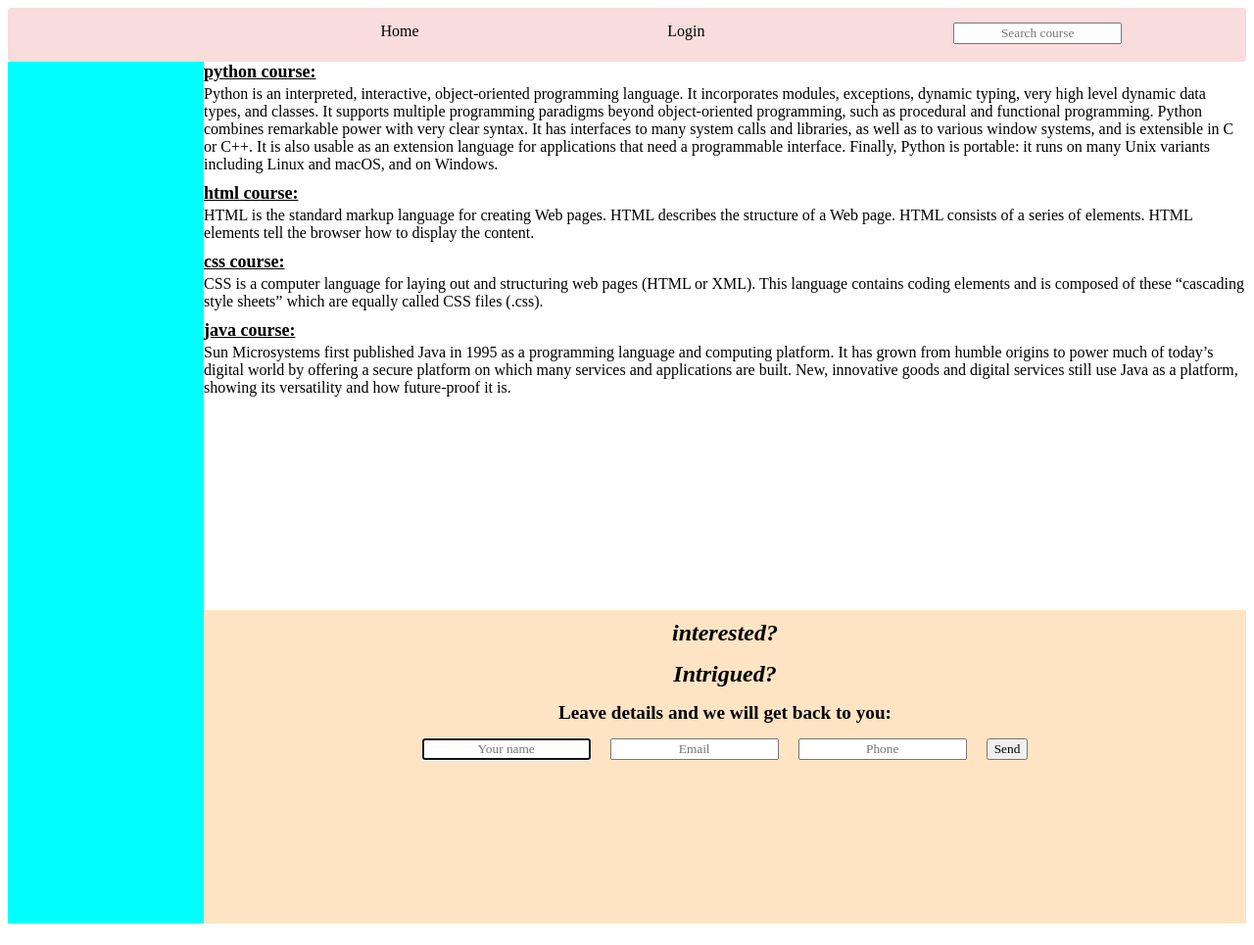
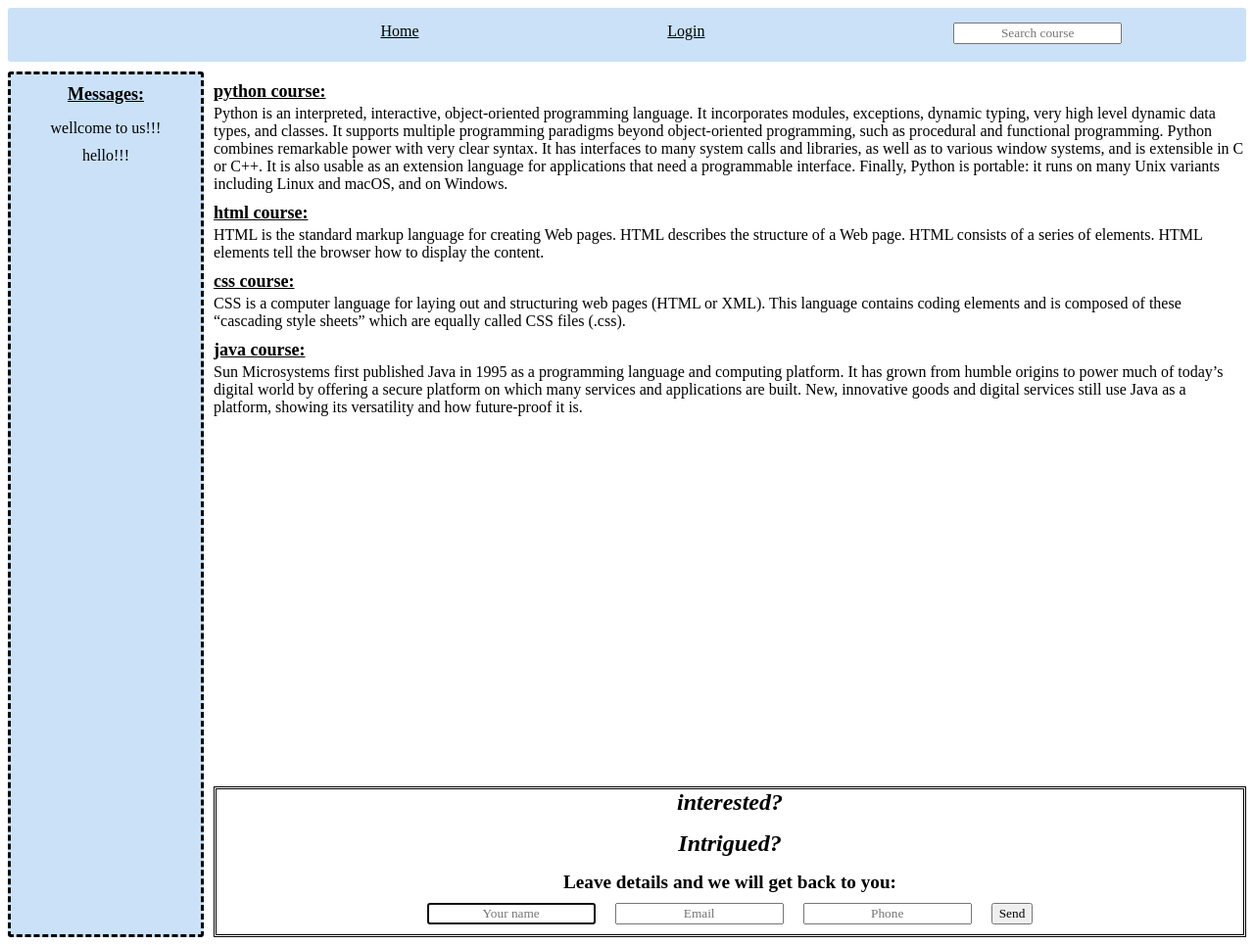
Before and after one commit to michalboim/students, a Flask app: page /search_course in a window 1280 px wide. Shown: the whole page at 98% size. Before the commit the page ends 943 px from the top, so only its background shows below. Run offline with Flask 3, Linux system fonts and the light colour scheme; data comes from the database, SQL or seed files in the repository; both versions use the stored data as it was after the commit.

Commit message:
nome messages

```diff
--- a/app.py
+++ b/app.py
@@ -226,6 +226,17 @@ def add_interested():
     email=request.json['email']
     phone=request.json['phone']
     return [f"Thank you {name}, We will contact you soon"]
+
+@app.route('/home_messages')
+def home_messages():
+    messages=crud.read_two_if('message, time', 'messages', 'location', 'home_page', 'status', 'Publish')
+    messages_list=[]
+    for mess in messages:
+        m={}
+        m['text']=mess[0]
+        m['time']=mess[1]
+        messages_list.append(m)
+    return messages_list
 
 # start routes:
 @app.route('/')
@@ -1206,7 +1217,6 @@ def show_message(message_id): #returns whether a message has been added or not
             jinja['note']='An error occurred while posting the message'
         else:
             jinja['note']=f'"{message[0][0]}" message added successfully'
-            return message[0][1]
     return render_template ('administrator.html',log=log, info=info, admin_id=session['id'], jinja=jinja)
 
 @app.route('/message_update/<message_id>', methods=['get','post'])
@@ -1262,33 +1272,38 @@ def message_update(message_id):
                 chosen['checked']=''
                 jinja['chosen_course'].append(chosen)
     if request.method=='POST':
-        new_loctions=request.form.getlist('choose_loction')
-        if len(new_loctions)==0:
-            jinja['note']='No location to post the message was chosen'
-            return render_template ('administrator.html',log=log, info=info, admin_id=session['id'], jinja=jinja)
-        else:
-            crud.update_if('messages', 'message, location, status',f"'{request.form['message']}', '','{request.form['status']}'", 'id', message_id)
-            for new in new_loctions:
-                try:
-                    new=int(new)
-                    if new in old_location_id:
-                        crud.update_two_if('messages_courses', 'status', request.form['status'], 'message_id', message_id, 'course_id', new)
-                    else:
-                        crud.create('messages_courses', 'message_id, course_id', f"'{message_id}','{new}'")
-                except:
-                    pass
-                if new=='home_page':
-                    crud.update_if('messages', 'location', "'home_page'", 'id', message_id)
-                if new=='all_courses':
-                       for course in courses:
-                            try:
-                               crud.create('messages_courses', 'message_id, course_id, status', f"'{message_id}','{course.tid}','{request.form['status']}'")
-                            except:
-                               pass
-            for old in old_location_id:
-                if str(old) not in new_loctions:
-                    crud.update_two_if('messages_courses', 'status', f"'Delete'", 'message_id', message_id, 'course_id', old)
-        return redirect(url_for('message_update', message_id=message_id))
+        if request.form['status']=='Not Publish':
+            crud.update_if('messages', 'location, status', f"'','{request.form['status']}'", 'id', message_id)
+            crud.update_if('messages_courses', 'status', "'Delete'", 'message_id', message_id)
+            return redirect(url_for('message_update', message_id=message_id))
+        else:
+            new_loctions=request.form.getlist('choose_loction')
+            if len(new_loctions)==0:
+                jinja['note']='No location to post the message was chosen'
+                return render_template ('administrator.html',log=log, info=info, admin_id=session['id'], jinja=jinja)
+            else:
+                crud.update_if('messages', 'message, location, status',f"'{request.form['message']}', '','{request.form['status']}'", 'id', message_id)
+                for new in new_loctions:
+                    try:
+                        new=int(new)
+                        if new in old_location_id:
+                            crud.update_two_if('messages_courses', 'status', request.form['status'], 'message_id', message_id, 'course_id', new)
+                        else:
+                            crud.create('messages_courses', 'message_id, course_id', f"'{message_id}','{new}'")
+                    except:
+                        pass
+                    if new=='home_page':
+                        crud.update_if('messages', 'location', "'home_page'", 'id', message_id)
+                    if new=='all_courses':
+                        for course in courses:
+                                try:
+                                    crud.create('messages_courses', 'message_id, course_id, status', f"'{message_id}','{course.tid}','{request.form['status']}'")
+                                except:
+                                    pass
+                for old in old_location_id:
+                    if str(old) not in new_loctions:
+                        crud.update_two_if('messages_courses', 'status', f"'Delete'", 'message_id', message_id, 'course_id', old)
+            return redirect(url_for('message_update', message_id=message_id))
     else:
         return render_template ('administrator.html',log=log, info=info, admin_id=session['id'], jinja=jinja)
 
--- a/static/home.css
+++ b/static/home.css
@@ -1,12 +1,36 @@
+/*background-color: rgb(247, 239, 228);*/
 .home_main{
     display: grid;
     grid-template-columns:25vh;
-    grid-template-rows: 70vh 40vh ;
+    grid-template-rows: 90vh ;
+    margin-top: 10px;
 }
 .messages_main{
     grid-column: 1;
     grid-row: span 2;
-    background-color: aqua;
+    background-color:rgb(202, 225, 248);
+    border-radius: 3px 3px 3px 3px;
+    overflow: auto;
+    border-style: dashed;
+}
+.home_messages{
+    display: flex;
+    flex-direction: column;
+    gap: 15px;
+    padding-top: 10px;
+
+}
+.home_message_title{
+    font-size: large;
+    font-weight: bold;
+    text-decoration: underline;
+    text-align: center;
+}
+.list_messages{
+    display: flex;
+    flex-direction: column;
+    gap: 10px;
+    text-align: center;
 }
 .courses_main{
     grid-column: 2;
@@ -23,14 +47,14 @@
 .home_courses{
     display: flex;
     width: max-content;
-    height: 70vh;
+    height: 90vh;
     justify-self: center;
     gap:10;
 }
 .back{
-    width: 20vh;
+    width: 10vh;
     display: flex;
-    justify-content:center;
+    justify-content:left;
 }
 .one_course{
     width: 60vh;
@@ -40,19 +64,25 @@
     display: flex;
     flex-direction: column;
     text-align: center;
-    background-color: aquamarine;
-    gap: 40px;
+    gap: 10px;
+    justify-content: center;
+
 }
 .course_name_home{
     font-size: xx-large;
     font-weight: bolder;
     height: max-content;
+    color: white;
 }
 .course_desc_home{
     font-size: x-large;
     font-weight: bold;
     border-style:double;
     border-width: 3px;
+    overflow: auto;
+    color: white;
+    border-color: white;
+    background-color:rgb(98, 136, 173);
 }
 .all_courses{
     display: flex;
@@ -60,6 +90,8 @@
     gap: 10px;
     overflow: auto;
     padding-bottom: 10px;
+    margin-left: 10px;
+    margin-top: 10px;
 }
 .published_search_course{
     display: flex;
@@ -77,28 +109,31 @@
     grid-column: 2;
 }
 .forward{
-    width: 20vh;
+    width: 10vh;
     display: flex;
-    justify-content:center;
+    justify-content:right;
 
 }
 .interested{
     grid-column: 2;
     grid-row: 2;
-    background-color: bisque;
+    /*justify-content: center;*/
+}
+.in_interested{
+    border-style:double;
     display: flex;
     flex-direction: column;
     gap: 10px;
-    padding-top: 10px;
-    /*justify-content: center;*/
+    margin-top: 10px;
+    margin-left: 10px;
 }
-.interested div{
+.in_interested div{
     display: flex;
     flex-direction: column;
     gap: 15px;
     align-items: center;
 }
-.interested form{
+.in_interested form{
     display: flex;
     gap: 20px;
     width: max-content;
--- /dev/null
+++ b/static/homeMessages.js
@@ -0,0 +1,34 @@
+function HomeMessages(){
+
+    const [messages, setMessages] = React.useState([]);
+
+
+    const getMessages = () => {
+        axios.get('/home_messages').then((result) =>{
+            setMessages(result.data);
+        });
+    };
+
+
+    React.useEffect(() =>{
+        getMessages();
+
+        }
+        , []
+        );
+        return(
+            <div class='home_messages'>
+                <div class='home_message_title'>Messages:</div>
+                <div class='list_messages'>
+                    {messages.reverse().map((message) =>
+                    <div class="one_message">{message.text}</div>
+                    )}
+                </div>
+            </div>
+
+            );
+
+
+}
+const root = ReactDOM.createRoot(document.getElementById('messages'));
+root.render(<HomeMessages  />)
--- a/static/interested.js
+++ b/static/interested.js
@@ -11,7 +11,7 @@ function Interested() {
         )
     }
     return (
-        <div >
+        <div class='in_interested' >
             <div >
                 <div class="ad1">interested?</div>
                 <div class="ad1">Intrigued?</div>
--- a/static/style.css
+++ b/static/style.css
@@ -34,7 +34,7 @@ textarea{
     color: black;
 }
 .link>a:hover{
-    background-color:rgb(193, 99, 99);
+    background-color:rgb(202, 225, 248);
     border-radius: 2px;
 }
 #submit{
@@ -63,16 +63,15 @@ textarea{
     width: 120px;
 }
 .more_links a:hover{
-    background-color:rgb(234, 181, 181);
+    background-color:rgb(221, 234, 247);
 }
 /*header*/
 .navbar{
-    width: 100%;
     height: 55px;
     text-decoration: none;
     display: flex;
     justify-content: space-around;
-    background-color: rgb(249, 220, 220);
+    background-color:rgb(202, 225, 248);
     border-radius: 3px 3px 3px 3px;
 }
 .navbar>*{
@@ -80,11 +79,9 @@ textarea{
     color: black;
     height: max-content;
     margin-top: 15px;
+    text-decoration: underline;
 }
-.navbar>a:hover{
-    background-color:rgb(193, 99, 99);
-    border-radius: 2px;
-}
+
 .user_hello{
     font-weight: bolder;
     font-size: larger;
--- a/templates/home.html
+++ b/templates/home.html
@@ -3,6 +3,7 @@
 <link rel="stylesheet" href="../static/home.css">
 <script type="text/babel" src="/static/homeCourses.js"></script>
 <script type="text/babel" src="/static/interested.js"></script>
+<script type="text/babel" src="/static/homeMessages.js"></script>
 <script defer src="/static/searchHome.js"></script>
 
 <div class="home_main" >
```
Also changed, not shown: static/images/css.jpg (added), static/images/html.jpg (added), static/images/java.jpg (added), static/images/python.jpg (added), static/images/pyton.jpg (added), students.db.
